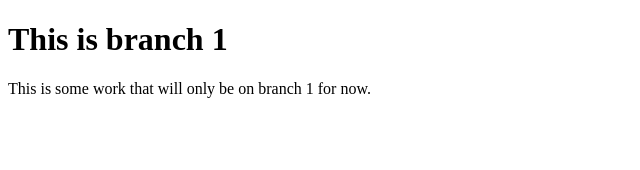
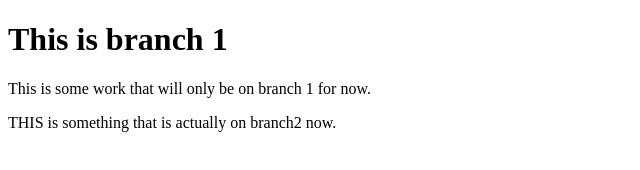
Before and after one commit to nkhil/git-branching, a plain HTML site: page index.html in a window 1280 px wide. Shown: the whole page, without its empty margins (0-640 px from the left). Drawn offline with Linux system fonts and the light colour scheme.

Commit message:
added a p starting with THIS

```diff
--- a/index.html
+++ b/index.html
@@ -11,5 +11,7 @@
     <p>
         This is some work that will only be on branch 1 for now.
     </p>
+
+    <p>THIS is something that is actually on branch2 now.</p>
 </body>
 </html>
```
